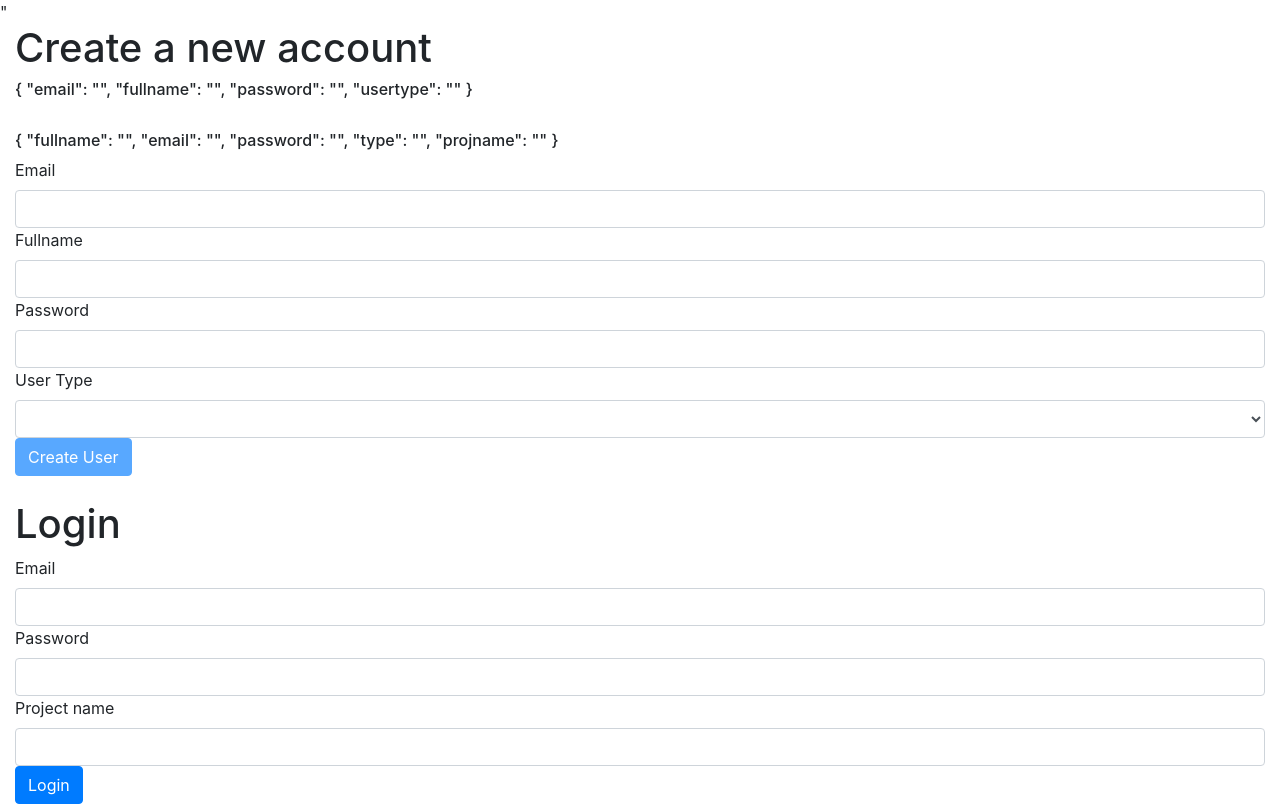
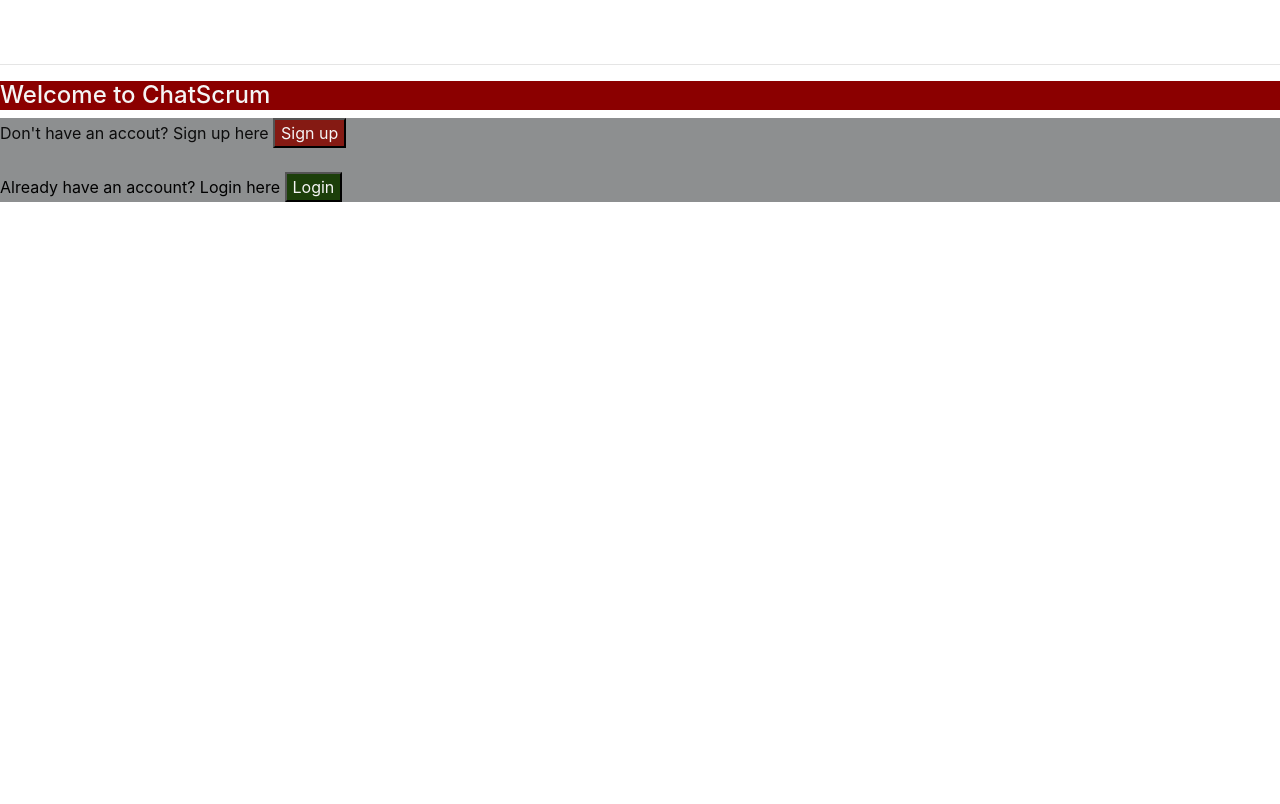
Before and after one commit to EngineerSk/eskayoriadechatscrum, an Angular app: page / in a window 1280 px wide. Built offline with nearby package versions, Linux system fonts and the light colour scheme.

Commit message:
lab 7 tested OK (Labs for Routing and Navigation)

```diff
--- a/angular.json
+++ b/angular.json
@@ -119,6 +119,10 @@
           }
         }
       }
-    }},
-  "defaultProject": "eskayoriadechatscrum"
+    }
+  },
+  "defaultProject": "eskayoriadechatscrum",
+  "cli": {
+    "analytics": "ea5759e0-add2-44c1-add7-15da26224001"
+  }
 }
--- a/src/app/app-routing.module.ts
+++ b/src/app/app-routing.module.ts
@@ -1,8 +1,18 @@
 import { NgModule } from '@angular/core';
 import { Routes, RouterModule } from '@angular/router';
+import { HomepageComponent } from './homepage/homepage.component';
+import { LoginComponent } from './login/login.component';
+import { SignupComponent } from './signup/signup.component';
+import { ScrumboardComponent } from './scrumboard/scrumboard.component';
 
 
-const routes: Routes = [];
+const routes: Routes = [
+  {path:'', component:HomepageComponent},
+  {path:'home', component:HomepageComponent},
+  {path:'login', component:LoginComponent},
+  {path:'signup', component:SignupComponent},
+  {path:'scrumboard', component:ScrumboardComponent}
+];
 
 @NgModule({
   imports: [RouterModule.forRoot(routes)],
--- a/src/app/app.component.css
+++ b/src/app/app.component.css
@@ -0,0 +1,3 @@
+h4{
+    background-color: darkred;color: whitesmoke;
+}
--- a/src/app/app.component.html
+++ b/src/app/app.component.html
@@ -1,3 +1,5 @@
-<app-signup></app-signup>
 <br>
-<app-login></app-login>
+<br>
+<hr>
+<h4>Welcome to ChatScrum</h4>
+<router-outlet></router-outlet>
--- a/src/app/app.module.ts
+++ b/src/app/app.module.ts
@@ -7,12 +7,16 @@ import { AppRoutingModule } from './app-routing.module';
 import { AppComponent } from './app.component';
 import { SignupComponent } from './signup/signup.component';
 import { LoginComponent } from './login/login.component';
+import { HomepageComponent } from './homepage/homepage.component';
+import { ScrumboardComponent } from './scrumboard/scrumboard.component';
 
 @NgModule({
   declarations: [
     AppComponent,
     SignupComponent,
-    LoginComponent
+    LoginComponent,
+    HomepageComponent,
+    ScrumboardComponent
   ],
   imports: [
     BrowserModule,
--- /dev/null
+++ b/src/app/homepage/homepage.component.html
@@ -0,0 +1,10 @@
+<div style="background-color: rgba(31, 34, 36, 0.507);">
+    <nav>
+        <span style="color:rgb(12, 12, 12)">Don't have an accout? Sign up here </span>
+        <button style="background-color:rgba(133, 12, 4, 0.89)"><a routerLink="/signup"style="color: whitesmoke;">Sign up</a></button>
+        <br>
+
+        <br><span style="color:black">Already have an account? Login here </span>
+        <button style="background-color:rgba(24, 61, 6, 0.966)"><a routerLink="/login" style="color: whitesmoke;">Login</a></button>
+    </nav>
+</div>
--- /dev/null
+++ b/src/app/homepage/homepage.component.ts
@@ -0,0 +1,15 @@
+import { Component, OnInit } from '@angular/core';
+
+@Component({
+  selector: 'app-homepage',
+  templateUrl: './homepage.component.html',
+  styleUrls: ['./homepage.component.css']
+})
+export class HomepageComponent implements OnInit {
+
+  constructor() { }
+
+  ngOnInit(): void {
+  }
+
+}
--- /dev/null
+++ b/src/app/scrumboard/scrumboard.component.html
@@ -0,0 +1 @@
+<p>This is the scrumboard</p>
--- /dev/null
+++ b/src/app/scrumboard/scrumboard.component.ts
@@ -0,0 +1,15 @@
+import { Component, OnInit } from '@angular/core';
+
+@Component({
+  selector: 'app-scrumboard',
+  templateUrl: './scrumboard.component.html',
+  styleUrls: ['./scrumboard.component.css']
+})
+export class ScrumboardComponent implements OnInit {
+
+  constructor() { }
+
+  ngOnInit(): void {
+  }
+
+}
```
Also changed, not shown: src/app/homepage/homepage.component.css (added), src/app/scrumboard/scrumboard.component.css (added), 2 other files (tests, documents, lock files or other folders).
